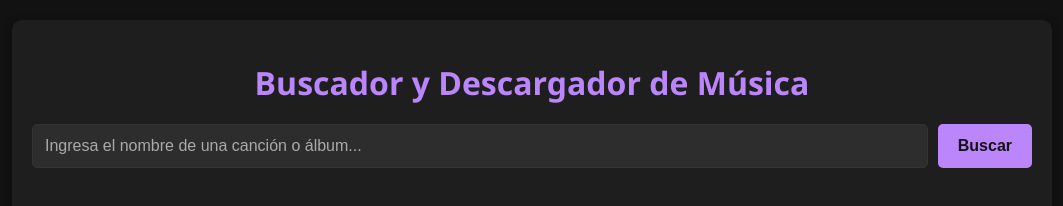
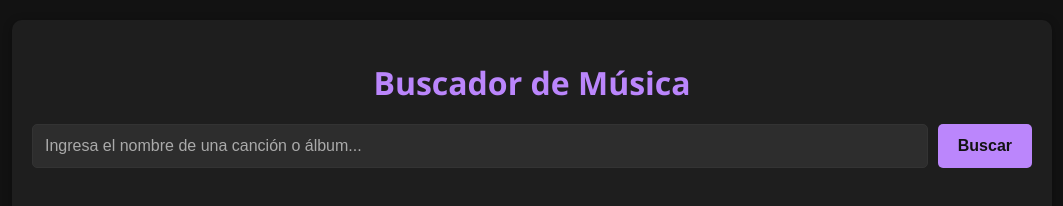
Before and after one commit to BringFeel/MusicFlow, a plain HTML site: page app.html in a window 1280 px wide. Shown: the whole page, without its empty margins (108-1171 px from the left). Drawn offline with Linux system fonts and the light colour scheme.

Commit message:
Título Mejorado

```diff
--- a/app.html
+++ b/app.html
@@ -3,7 +3,7 @@
 <head>
     <meta charset="UTF-8">
     <meta name="viewport" content="width=device-width, initial-scale=1.0">
-    <title>Buscador y Descargador de Música</title>
+    <title>Buscador de Música</title>
     <style>
         body {
             font-family: 'Segoe UI', Tahoma, Geneva, Verdana, sans-serif;
@@ -147,7 +147,7 @@
 </head>
 <body>
     <div class="container">
-        <h1>Buscador y Descargador de Música</h1>
+        <h1>Buscador de Música</h1>
 
         <div class="search-form">
             <div class="search-row">
```
